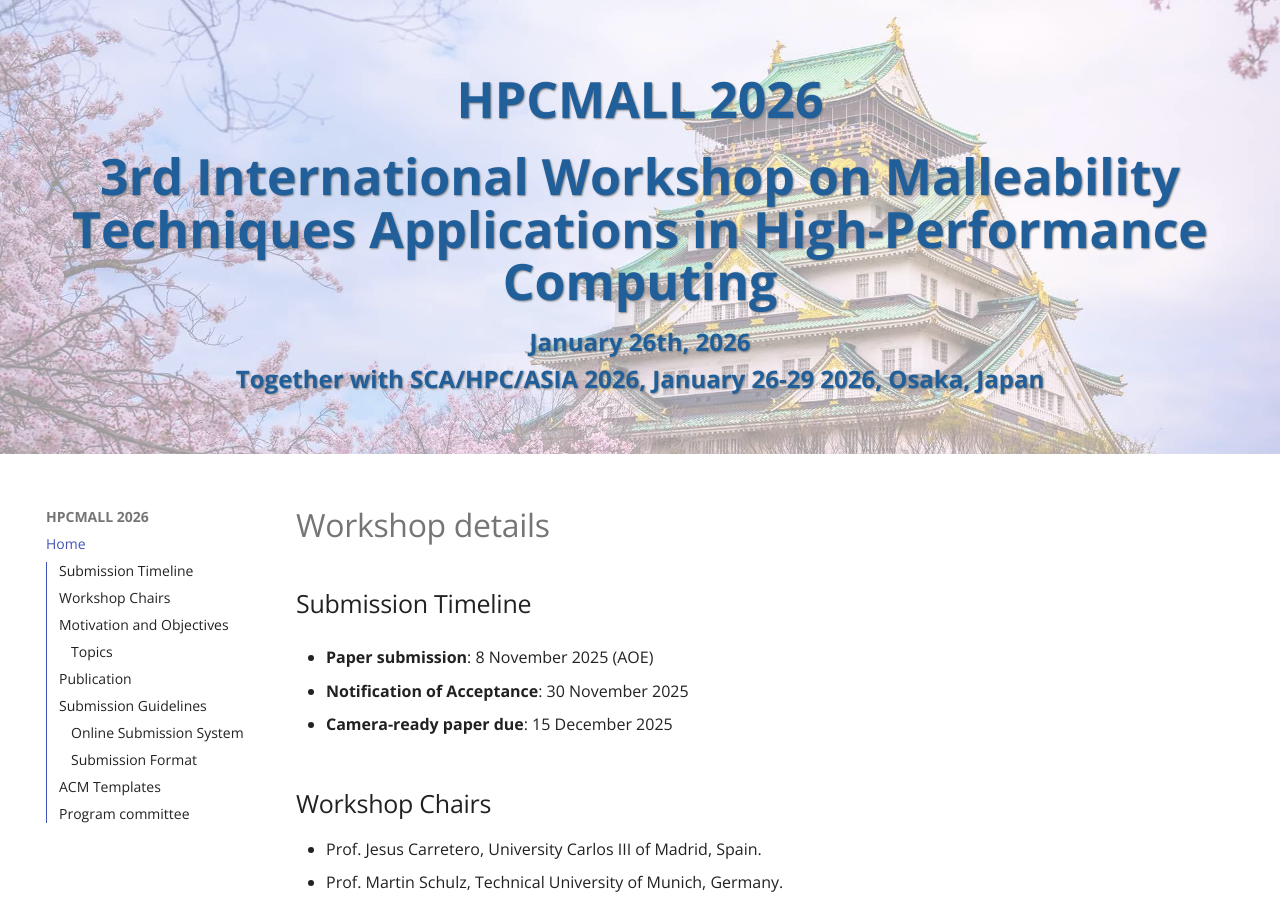
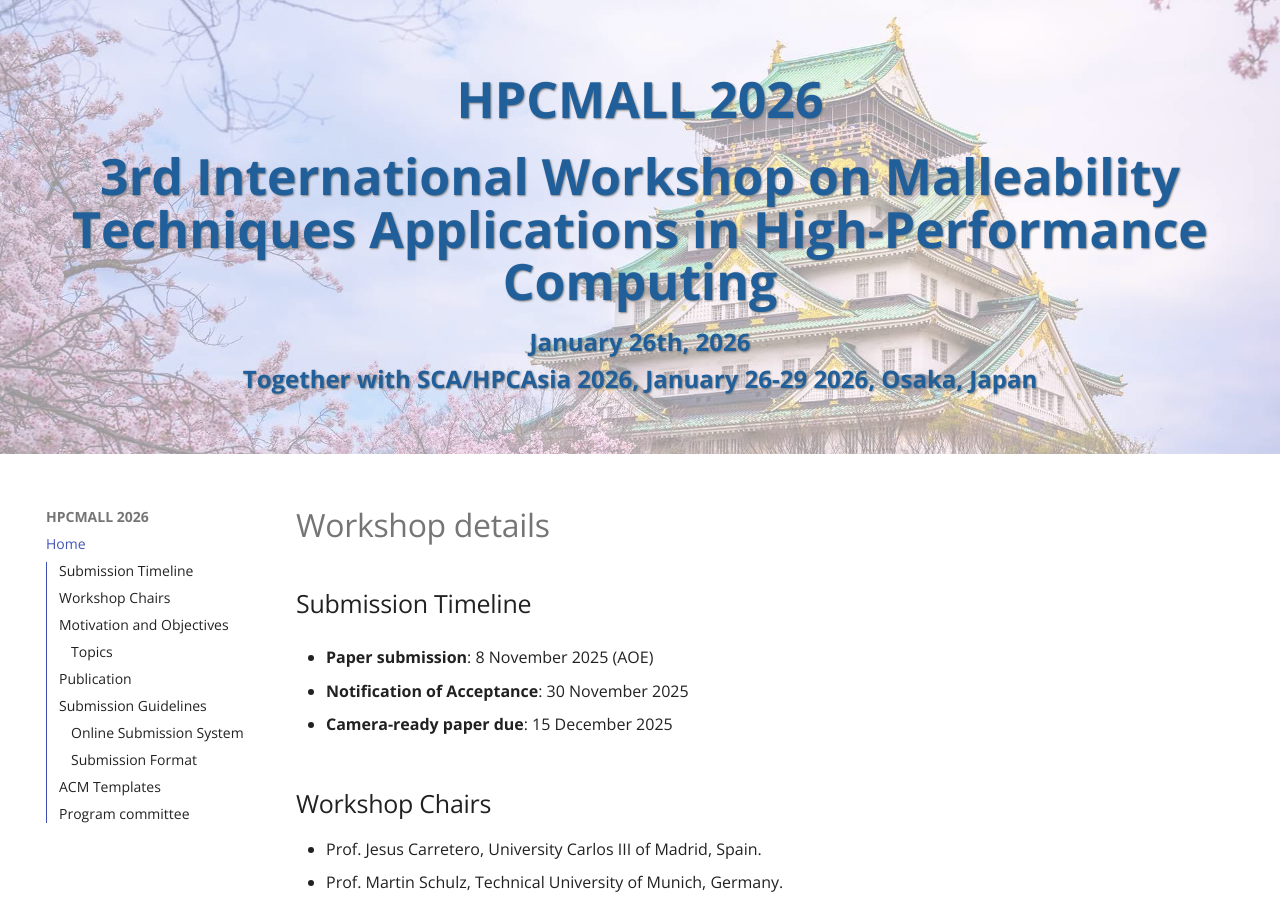
Before and after one commit to CoCo-ARCOS/HPCMALL2026, an MkDocs documentation site: the page built from docs/index.md, in a window 1280 px wide and 900 px high. Built offline with MkDocs 1.6.1 and Material for MkDocs 9.7.7, drawn with Linux system fonts in a browser that asks for light colours.

Commit message:
Update main.html

```diff
--- a/overrides/main.html
+++ b/overrides/main.html
@@ -9,7 +9,7 @@
     <h1>HPCMALL 2026 </h1>
     <h1>3rd International Workshop on Malleability Techniques Applications in High-Performance Computing</h1>
     <p>January 26th, 2026</p>
-    <p>Together with SCA/HPC/ASIA 2026, January 26-29 2026, Osaka, Japan  </p>
+    <p>Together with SCA/HPCAsia 2026, January 26-29 2026, Osaka, Japan  </p>
 </div>
 
 {% endblock %}
```
